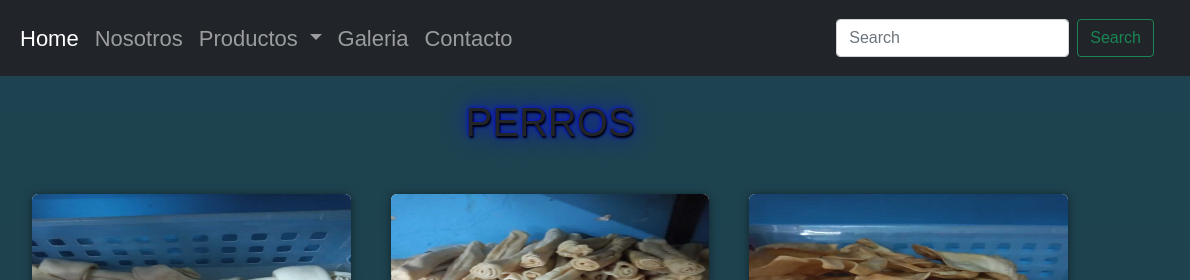
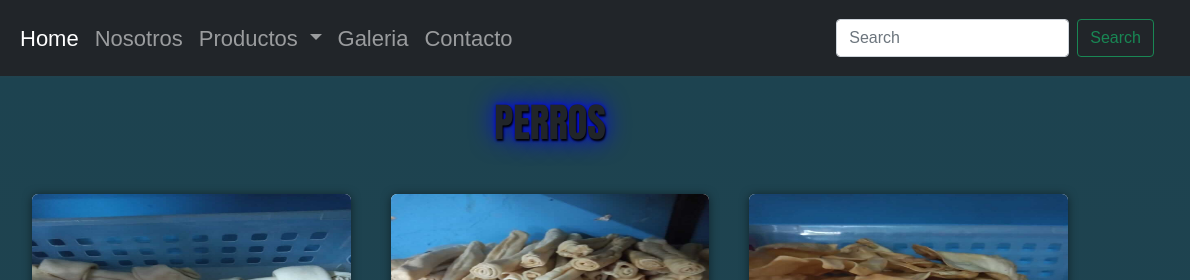
Before and after one commit to carlos-gonzalez1/desarrollo, a website: page views/submenu/Perros.html in a window 1280 px wide. Shown: the top 280 px of the page, 90-1280 px from the left. Drawn offline with nearby package versions, Linux system fonts and the light colour scheme.

Commit message:
edite submenú perros

```diff
--- a/views/submenu/Perros.html
+++ b/views/submenu/Perros.html
@@ -75,7 +75,7 @@
 
         <article class="main">
 
-        <h1>PERROS</h1>
+        <h1 class="impact centrar mayuscula">PERROS</h1>
 
         <div class="container">
             <div class="card6">
```
